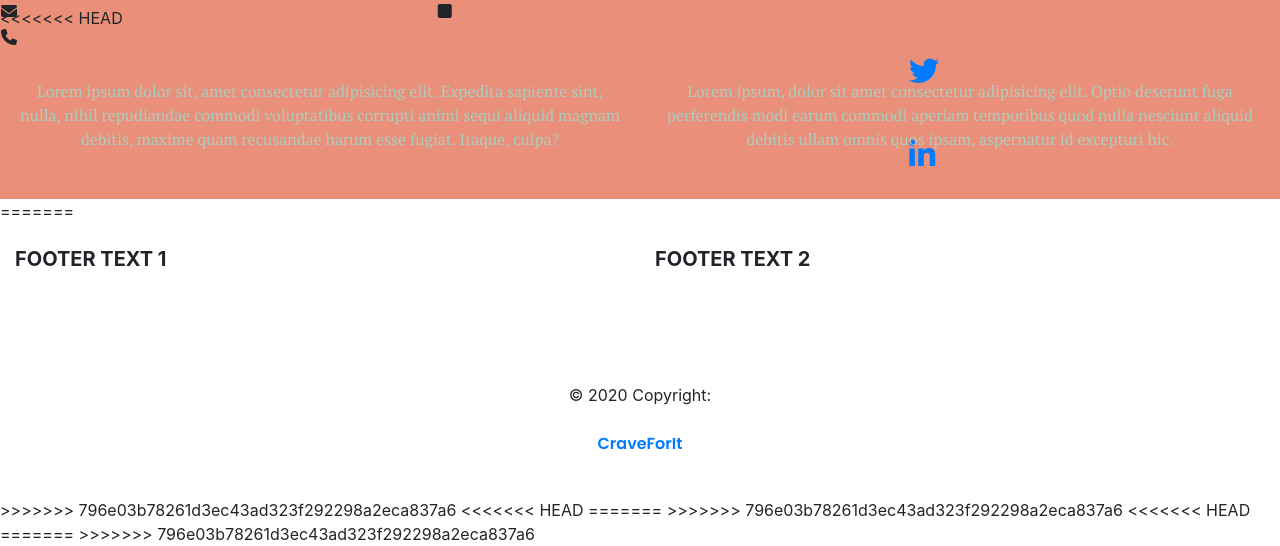
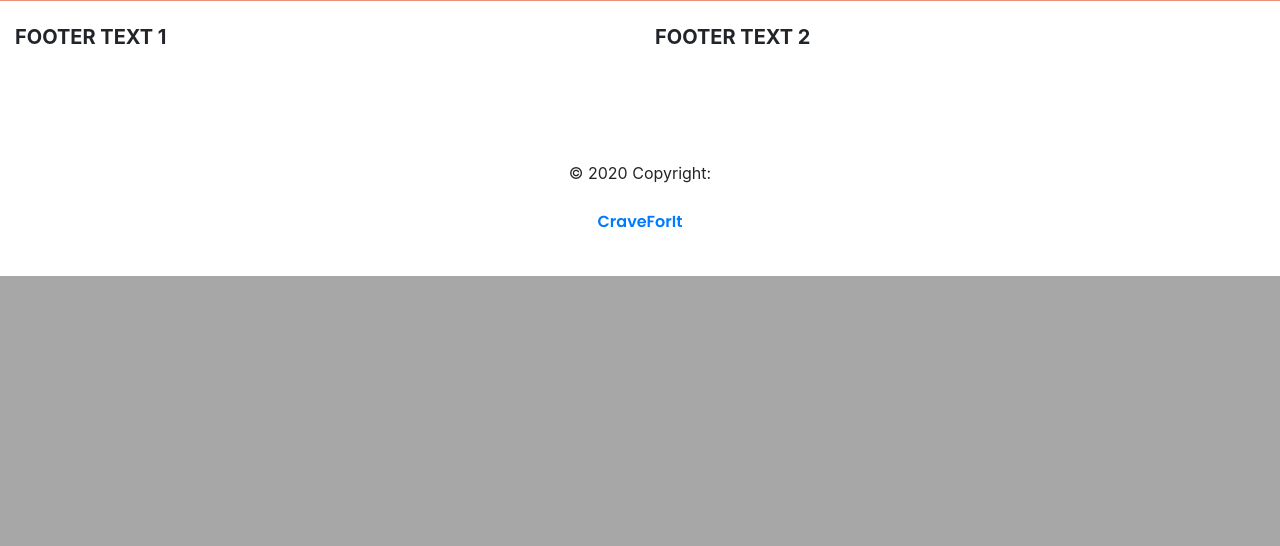
Before and after one commit to XinyuC2/Craveforit, a Python web app: template templates/index.html in a window 1280 px wide; the page is wider, and only the part inside the window is pictured. Shown: the part 2374-2920 px from the top of that part. After the commit the page ends 2650 px from the top of that part, so only its background shows below. Run offline with Jinja, Linux system fonts and the light colour scheme; the template is opened without the code that fills it, so the values that code supplies are empty; some libraries are stand-ins or nearby versions.

Commit message:
copied app.py and index.html

```diff
--- a/templates/index.html
+++ b/templates/index.html
@@ -6,32 +6,12 @@
 	<meta name="viewport" content="width=device-width">
 	<title>Crave For It!</title>
 	<!-- stylesheets (google fonts + bootstrap)-->
-	<link href="style.css" rel="stylesheet" type="text/css" />
 	<link href="https://fonts.googleapis.com/css2?family=PT+Serif&family=Poppins:wght@600&display=swap" rel="stylesheet">
 	<link rel="stylesheet" href="https://stackpath.bootstrapcdn.com/bootstrap/4.3.1/css/bootstrap.min.css" integrity="sha384-ggOyR0iXCbMQv3Xipma34MD+dH/1fQ784/j6cY/iJTQUOhcWr7x9JvoRxT2MZw1T"
 	 crossorigin="anonymous">
-	<!-- jquery library link/scripts -->
-	<script src="jquery-3.4.0.min.js">
-<<<<<<< HEAD
-=======
-
->>>>>>> 796e03b78261d3ec43ad323f292298a2eca837a6
-	</script>
-	<script src="https://code.jquery.com/jquery-3.3.1.slim.min.js" integrity="sha384-q8i/X+965DzO0rT7abK41JStQIAqVgRVzpbzo5smXKp4YfRvH+8abtTE1Pi6jizo"
-	 <script src="https://code.jquery.com/jquery-3.2.1.slim.min.js" integrity="sha384-KJ3o2DKtIkvYIK3UENzmM7KCkRr/rE9/Qpg6aAZGJwFDMVNA/GpGFF93hXpG5KkN"
-	 crossorigin="anonymous">
-<<<<<<< HEAD
-	</script>
+     <link rel="stylesheet" type="text/css" href="static/css/style.css?q={{ time }}" />
 	<!-- font awesome -->
-	<script src="https://use.fontawesome.com/03f927a7c4.js">
-=======
-
-	</script>
-	<!-- font awesome -->
-	<script src="https://use.fontawesome.com/03f927a7c4.js">
-
->>>>>>> 796e03b78261d3ec43ad323f292298a2eca837a6
-	</script>
+	<script src="https://use.fontawesome.com/03f927a7c4.js"></script>
 </head>
 
 <body>
@@ -48,7 +28,7 @@
             <a class="nav-link" href="#home">Home</a>
            </li>
             <li class="nav-item active">
-            <a class="nav-link" href="#finder">Find a Restaurant</a>
+            <a class="nav-link" href="/finder">Find a Restaurant</a>
            </li>
            <li class="nav-item">
             <a class="nav-link" href="#recs">Food Recommendations</a>
@@ -64,7 +44,7 @@
    <h1 class="display-3">Welcome to Crave For It!</h1>
    <p class="lead">A modern day guide to navigating NYC restaurants for those with allergens or for those who are nutrition-fact conscious (like the website creators)!</p>
    <p class="lead-btn">
-    <a class="btn btn-info btn-lg btn-md" href="#finder.html" role="button">Take me restaurant hunting!</a>
+    <a class="btn btn-info btn-lg btn-md" href="/finder" role="button">Take me restaurant hunting!</a>
    </p>
 </div>
 <!-- About Us + Second Parallax Section -->
@@ -124,7 +104,6 @@
 				</span>
       </div>
     </section>
-=======
 <!-- Footer -->
 <footer class="page-footer font-small teal pt-4">
 
@@ -166,87 +145,22 @@
     <a href="https://mdbootstrap.com/"> CraveForIt</a>
   </div>
 </footer>
->>>>>>> 796e03b78261d3ec43ad323f292298a2eca837a6
 
-
-
-
-
-
-
-
-
-
-
-
-
-
-
-
-
-
-
-
-
-
-
-
-
-
-
-
-  <!-- <div class="container">
-  <h2>Activate Carousel with JavaScript</h2>
-  <div id="mycarousel" class="carousel slide">
-    <!-- Indicators -->
-    <!-- <ol class="carousel-indicators">
-      <li class="item1 active"></li>
-      <li class="item2"></li>
-      <li class="item3"></li>
-      <li class="item4"></li>
-    </ol>
-  <div id="mycarousel" class="item active" data-ride="carousel">
-  <div class="carousel-inner">
-    <div class="carousel-item active">
-      <img class="d-block w-100" src="https://www.wellandgood.com/wp-content/uploads/2018/02/west-bourne.jpg" alt="First slide">
-    </div>
-    <div class="item">
-      <img class="d-block w-100" src="https://cdn.vox-cdn.com/thumbor/ti2vY8EdtPfA4FnE_EstpQLMHgI=/0x0:2880x1920/1400x1050/filters:focal(1210x730:1670x1190):no_upscale()/cdn.vox-cdn.com/uploads/chorus_image/image/61977211/Life_Alive_Brookline_Food_01_fl7a2483.6.jpeg" alt="Second slide">
-    </div>
-    <div class="item">
-      <img class="d-block w-100" src="https://www.washingtonpost.com/resizer/N-9C-rip9nk6G6dwI4ABUBQkIqs=/1484x0/arc-anglerfish-washpost-prod-washpost.s3.amazonaws.com/public/76UBYGRZ6MI6HMHHOFQXTIWCY4.jpg" alt="Third slide">
-    </div>
-  </div>
-   <!-- Left and right controls -->
-    <!-- <a class="left carousel-control" href="#myCarousel" role="button">
-      <span class="glyphicon glyphicon-chevron-left" aria-hidden="true"></span>
-      <span class="sr-only">Previous</span>
-    </a>
-    <a class="right carousel-control" href="#myCarousel" role="button">
-      <span class="glyphicon glyphicon-chevron-right" aria-hidden="true"></span>
-      <span class="sr-only">Next</span>
-    </a>
-  </div>
-</div>  -->
-
-
-<<<<<<< HEAD
 	<!-- <div class="header" section id="about">
 		<h1> Eating NYC! </h1>
 		<p> Just a foodaholic raving about food in NYC. </p>
 	</div>
   <section id="about" class="about container">
     <div>
-
       <h2> A little about this page
  -->
-=======
-
->>>>>>> 796e03b78261d3ec43ad323f292298a2eca837a6
 
 
-
-
+<!-- jquery library link/scripts -->
+  <script src="jquery-3.4.0.min.js"></script>
+  <script src="https://code.jquery.com/jquery-3.3.1.slim.min.js" integrity="sha384-q8i/X+965DzO0rT7abK41JStQIAqVgRVzpbzo5smXKp4YfRvH+8abtTE1Pi6jizo"
+  <script src="https://code.jquery.com/jquery-3.2.1.slim.min.js" integrity="sha384-KJ3o2DKtIkvYIK3UENzmM7KCkRr/rE9/Qpg6aAZGJwFDMVNA/GpGFF93hXpG5KkN"
+ crossorigin="anonymous">
   <!-- Bootstrap 4 scripts -->
   <script src="https://cdnjs.cloudflare.com/ajax/libs/popper.js/1.12.9/umd/popper.min.js" integrity="sha384-ApNbgh9B+Y1QKtv3Rn7W3mgPxhU9K/ScQsAP7hUibX39j7fakFPskvXusvfa0b4Q" crossorigin="anonymous"></script>
   <script src="https://maxcdn.bootstrapcdn.com/bootstrap/4.0.0/js/bootstrap.min.js" integrity="sha384-JZR6Spejh4U02d8jOt6vLEHfe/JQGiRRSQQxSfFWpi1MquVdAyjUar5+76PVCmYl" crossorigin="anonymous"
@@ -254,8 +168,5 @@
   <script src="script.js"></script>
 </body>
 
-<<<<<<< HEAD
+
 </html>
-=======
-</html>
->>>>>>> 796e03b78261d3ec43ad323f292298a2eca837a6
```
Also changed, not shown: app.py (+31 -5 lines).
